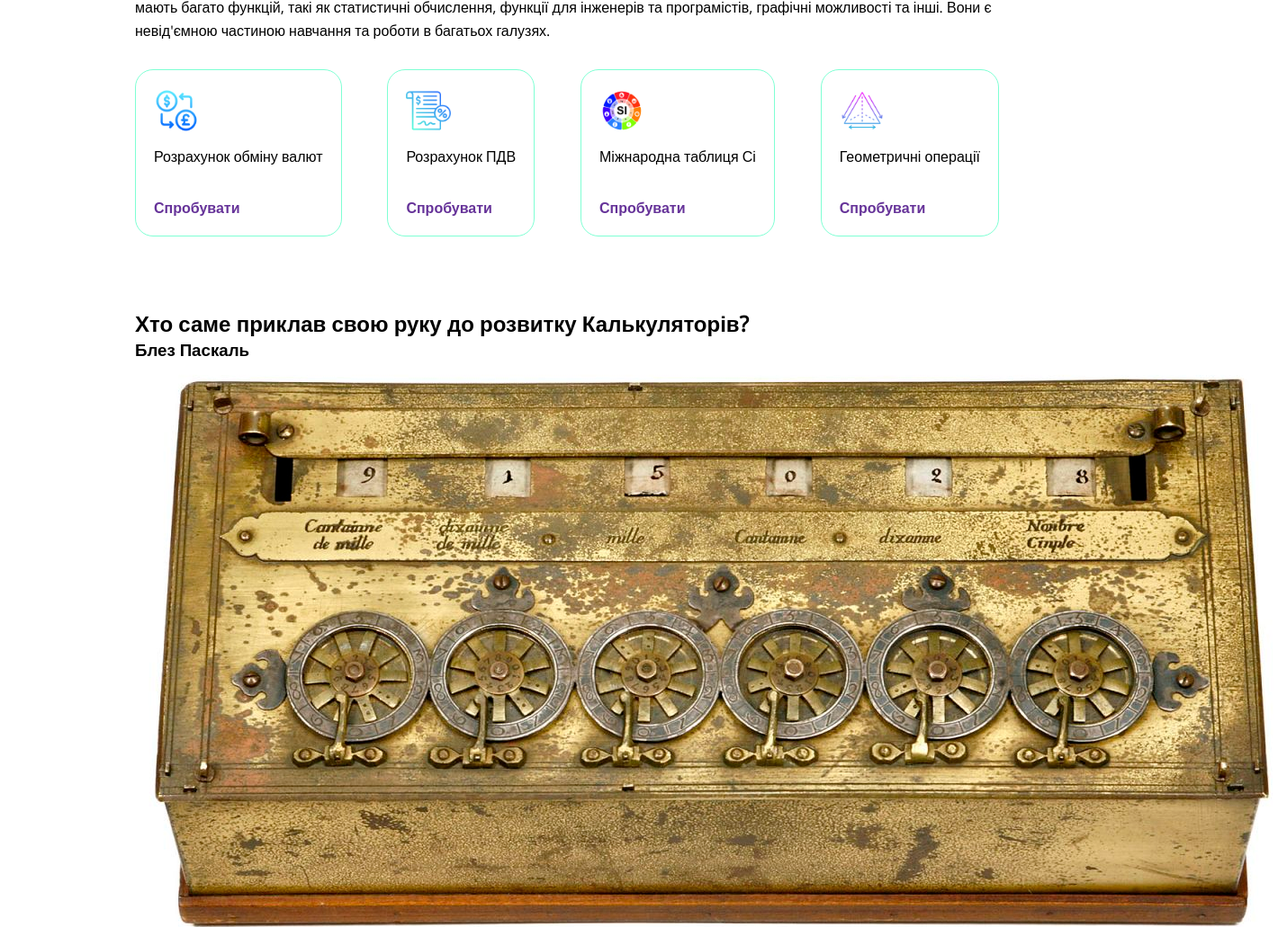
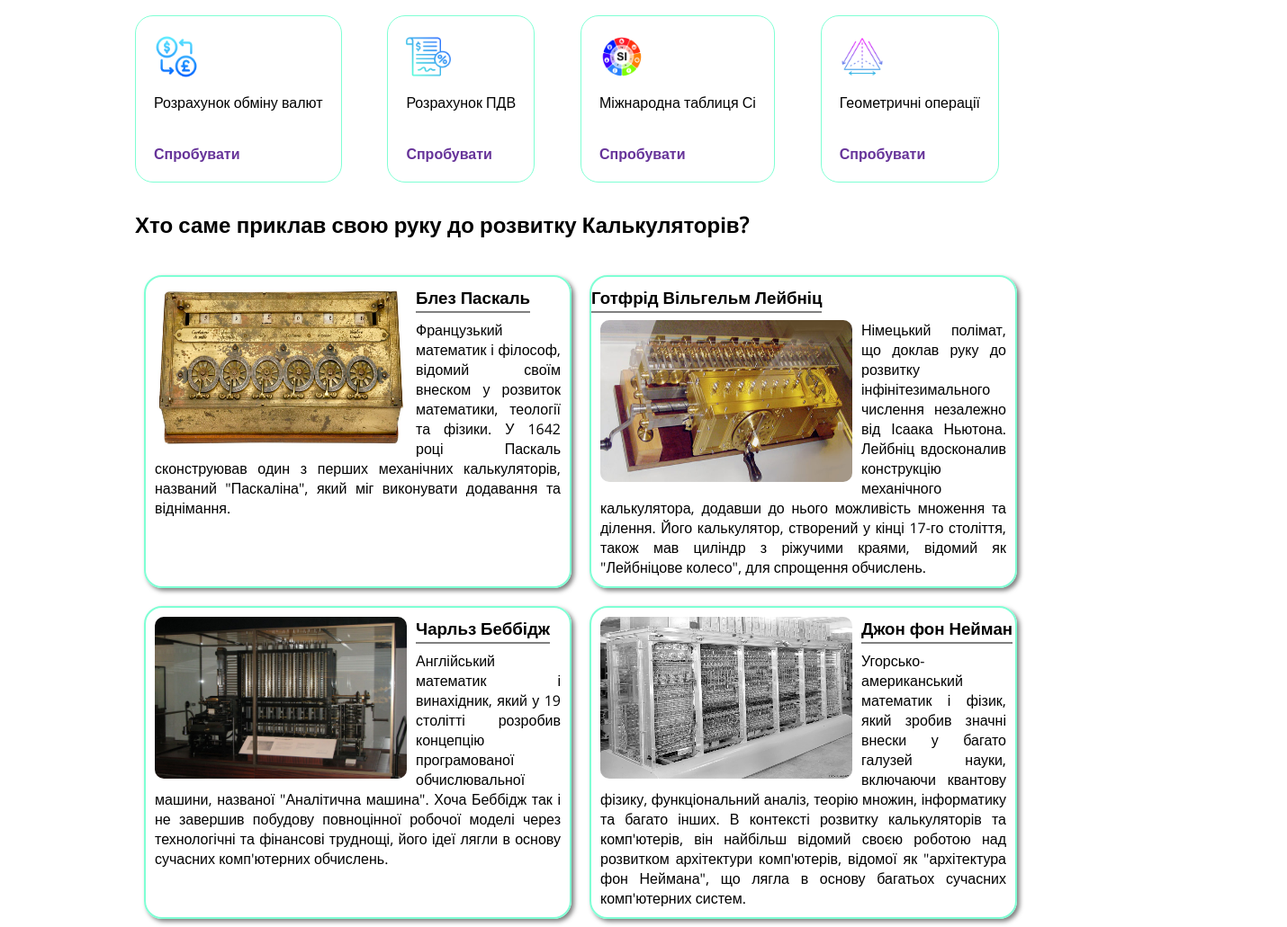
Before and after one commit to NadaptaN/web-calc, a plain HTML site: page index.html in a window 1280 px wide. Shown: the part 1389-2420 px from the top of the page at 90% size, 1430 px wide, since content can reach past the window. Drawn offline with nearby package versions, Linux system fonts and the light colour scheme.

Commit message:
Update styles.css

```diff
--- a/styles.css
+++ b/styles.css
@@ -283,12 +283,62 @@ body {
     border: 2px solid aquamarine;
     padding: 50px 0 50px 0;
     position: relative;
-    overflow: hidden;
 }
 
-.elements-img {
-    position: absolute;
-    bottom: 0;
-    left: 36px;
-    z-index: 1;
+/* INFO_BLOCK */
+
+.info_block {
+    margin-bottom: 50px;
+
 }
+.container h2 {
+    margin-top: -50px;
+    margin-bottom: 30px;
+    font-size: 150%;
+    font-weight: 700;
+}
+
+.founders {
+    display: flex;
+    flex-wrap: wrap;
+    justify-content: center;
+}
+
+.founders div{
+    width: calc(50% - 15px);
+    border: 2px solid aquamarine;
+    box-shadow:
+    3px 3px 5px 0 rgba(0,0,0,0.5);
+    margin: 10px;
+    border-radius: 20px;
+
+}
+
+.founders div h3{
+    padding: 10px 0 3px 0;
+    text-align: center;
+    display: inline-block; /* для поддержки позиционирования */
+    box-shadow: 0 2px 0 0 grey;
+}
+
+.founders div:nth-child(even) {
+    margin-right: 0;
+}
+
+.founders div img {
+    width: 300px;
+    height: 200px;
+    border-radius: 20px;
+    float: left;
+    padding: 10px;
+}
+
+.founders div p {
+    text-align:justify;
+    padding: 10px;
+    line-height: 22px;
+    font-weight: 400;
+}
+.founders div p span{
+    font-weight: 700;
+}
```
